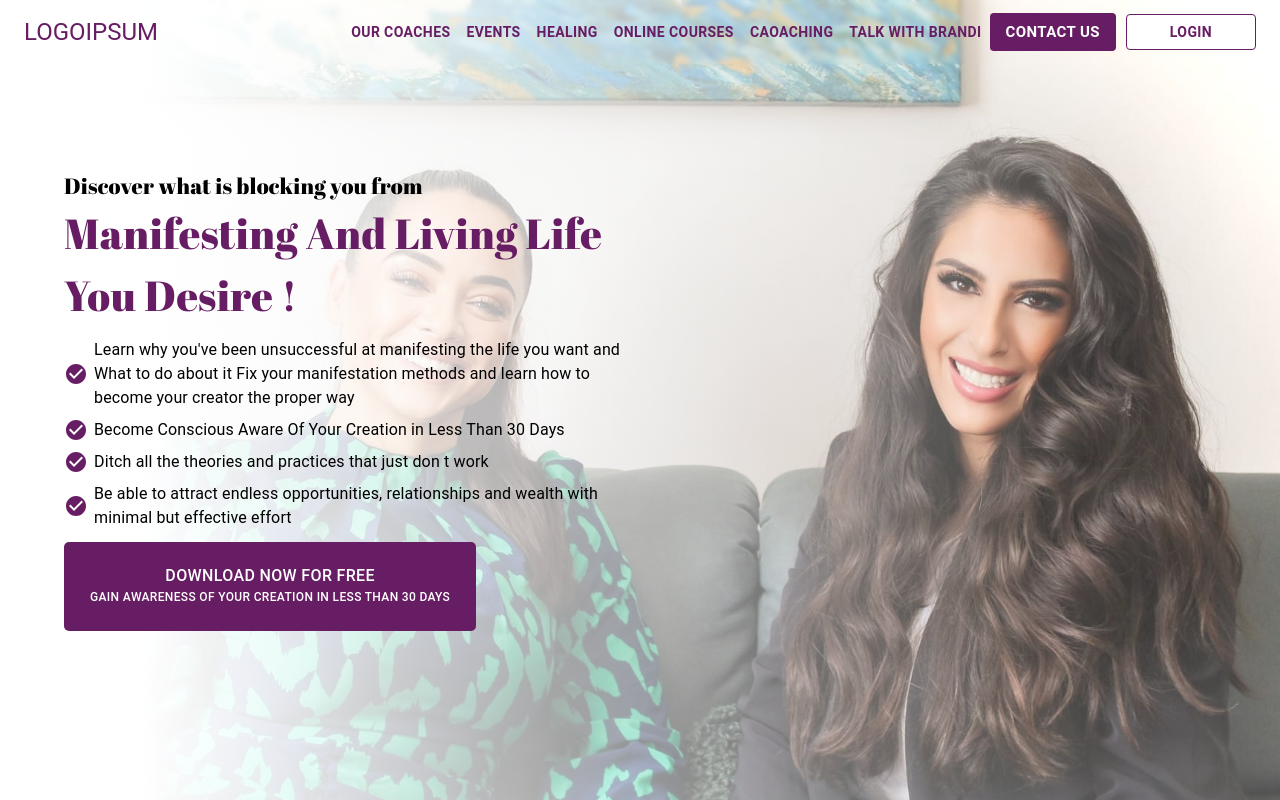
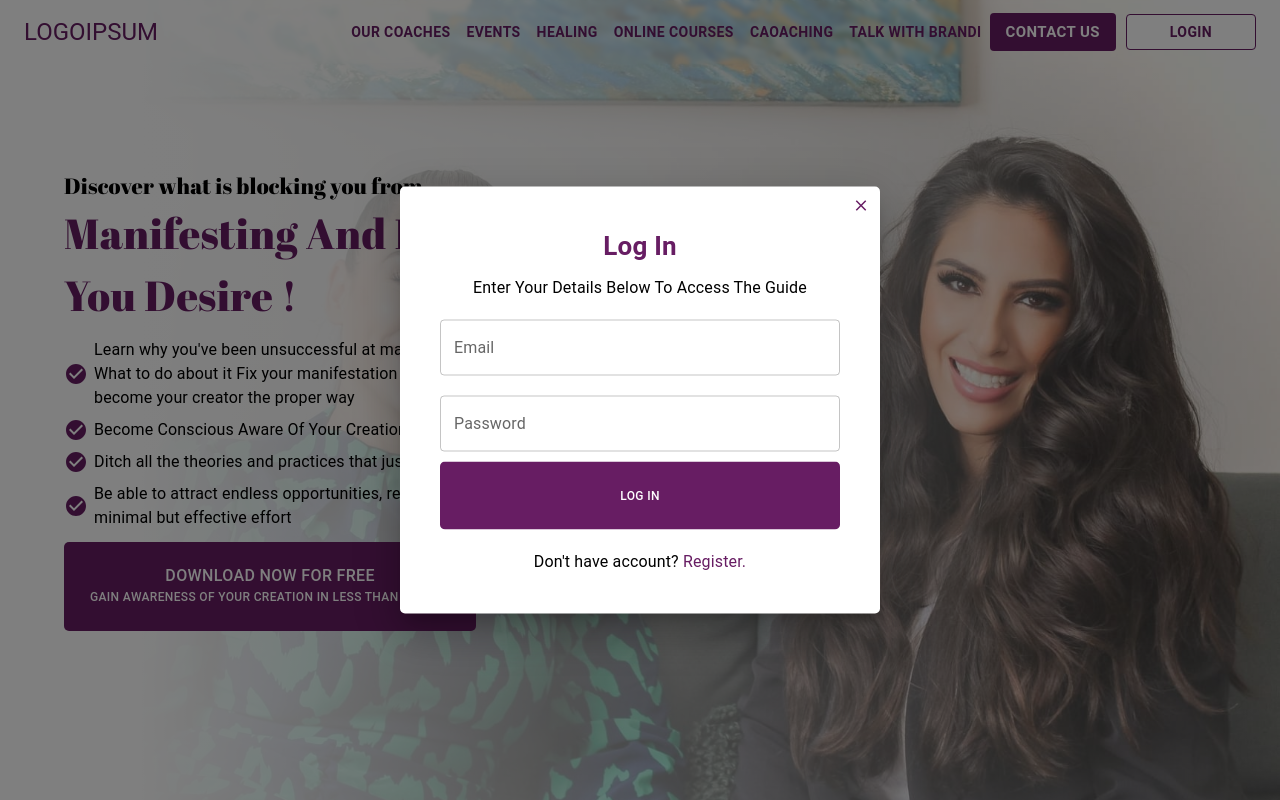
Before and after one commit to bonzark/coaching, a React (Vite) app in the folder client/: page / in a window 1280 px wide. Both pictures are taken after a click on the button "LOGIN". Shown: the top 800 px of the page. Built offline with nearby package versions, Linux system fonts and the light colour scheme.

Commit message:
form issues solved

```diff
--- a/client/src/layout/navbar/index.jsx
+++ b/client/src/layout/navbar/index.jsx
@@ -54,10 +54,12 @@ const Navbar = () => {
 
   const isLoggedIn = !!getAuthToken();
 
-  console.log("isLoggedIn", isLoggedIn);
   const [open, setOpen] = React.useState(false);
   const handleOpen = () => setOpen(true);
-  const handleClose = () => setOpen(false);
+  const handleClose = (formik) => {
+    setOpen(false);
+    formik.resetForm();
+  };
 
   const drawer = (
     <Box onClick={handleDrawerToggle} sx={{ textAlign: "center" }}>
@@ -248,6 +250,7 @@ const Navbar = () => {
                   },
                   display: { xs: "none", md: "block" },
                 }}
+                onClick={handleOpen}
               >
                 Login
               </Button>
--- a/client/src/sections/FormModal.jsx
+++ b/client/src/sections/FormModal.jsx
@@ -1,25 +1,31 @@
-import React, { useState } from 'react';
-import { useSnackbar } from 'notistack';
-import { useFormik } from 'formik';
-import { Box, Typography } from '@mui/material';
-import { MainModal } from '../components/MainModal';
-import { PrimaryBtn } from '../components/PrimaryBtn';
-import { InputBox } from '../components/InputBox';
-import { login, register } from '../services/auth.service';
-import { setToken, setUserDetails } from '../utils/auth';
-import { validationLoginSchema, validationRegisterSchema } from '../utils/validation';
+import React, { useState } from "react";
+import { useSnackbar } from "notistack";
+import { useFormik } from "formik";
+import { Box, Typography } from "@mui/material";
+import { MainModal } from "../components/MainModal";
+import { PrimaryBtn } from "../components/PrimaryBtn";
+import { InputBox } from "../components/InputBox";
+import { login, register } from "../services/auth.service";
+import { setToken, setUserDetails } from "../utils/auth";
+import {
+  validationLoginSchema,
+  validationRegisterSchema,
+} from "../utils/validation";
 
 const FormModal = ({ open, handleClose }) => {
   const { enqueueSnackbar } = useSnackbar();
-  const [logingForm, setLogingForm] = useState(false);
+  const [logingForm, setLogingForm] = useState(true);
 
   const formik = useFormik({
     initialValues: {
-      name: '',
-      email: '',
-      password: '',
+      name: "",
+      email: "",
+      password: "",
     },
-    validationSchema: !logingForm ? validationRegisterSchema : validationLoginSchema,
+    enableReinitialize: true,
+    validationSchema: !logingForm
+      ? validationRegisterSchema
+      : validationLoginSchema,
     onSubmit: (values) => {
       if (logingForm) {
         const data = {
@@ -28,25 +34,25 @@ const FormModal = ({ open, handleClose }) => {
         };
         login(data)
           .then((res) => {
-            enqueueSnackbar(res?.data?.message, { variant: 'success' });
+            enqueueSnackbar(res?.data?.message, { variant: "success" });
             setToken(res?.data?.token);
             setUserDetails(res?.data?.user);
-            handleClose();
+            handleClose(formik.resetForm());
           })
           .catch((error) => {
             enqueueSnackbar(error?.response?.data?.errors[0]?.msg, {
-              variant: 'error',
+              variant: "error",
             });
           });
       } else {
         register(values)
           .then((res) => {
-            enqueueSnackbar(res?.data?.message, { variant: 'success' });
-            handleClose();
+            enqueueSnackbar(res?.data?.message, { variant: "success" });
+            handleClose(formik.resetForm());
           })
           .catch((error) => {
             enqueueSnackbar(error?.response?.data?.errors[0]?.msg, {
-              variant: 'error',
+              variant: "error",
             });
           });
       }
@@ -56,25 +62,25 @@ const FormModal = ({ open, handleClose }) => {
   return (
     <MainModal open={open} handleClose={handleClose}>
       <Typography
-        component={'h4'}
+        component={"h4"}
         sx={{
-          fontSize: '26px',
-          fontWeight: '600',
-          textAlign: 'center',
-          color: '#671d63',
-          marginBottom: '10px',
+          fontSize: "26px",
+          fontWeight: "600",
+          textAlign: "center",
+          color: "#671d63",
+          marginBottom: "10px",
         }}
       >
-        {logingForm ? 'Log In' : 'Register'}
+        {logingForm ? "Log In" : "Register"}
       </Typography>
       <Typography
-        component={'p'}
+        component={"p"}
         sx={{
-          fontSize: '16px',
-          fontWeight: '400',
-          textAlign: 'center',
-          color: '#000',
-          marginBottom: '10px',
+          fontSize: "16px",
+          fontWeight: "400",
+          textAlign: "center",
+          color: "#000",
+          marginBottom: "10px",
         }}
       >
         Enter Your Details Below To Access The Guide
@@ -118,16 +124,20 @@ const FormModal = ({ open, handleClose }) => {
             helperText={formik.touched.password && formik.errors.password}
           />
           <PrimaryBtn fullWidth type="submit">
-            {logingForm ? 'Log In' : 'Register'}
+            {logingForm ? "Log In" : "Register"}
           </PrimaryBtn>
 
-          <Typography sx={{ textAlign: 'center', mt: '20px' }}>
-            {logingForm ? "Don't have account? " : 'Already Registered? '}
+          <Typography sx={{ textAlign: "center", mt: "20px" }}>
+            {logingForm ? "Don't have account? " : "Already Registered? "}
             <span
-              style={{ cursor: 'pointer', color: '#671d63' }}
-              onClick={() => setLogingForm(!logingForm)}
+              style={{ cursor: "pointer", color: "#671d63" }}
+              onClick={() => {
+                console.log("formik", formik);
+                formik.resetForm();
+                setLogingForm(!logingForm);
+              }}
             >
-              {logingForm ? 'Register.' : 'Log In.'}
+              {logingForm ? "Register." : "Log In."}
             </span>
           </Typography>
         </form>
--- a/client/src/sections/heroBanner.jsx
+++ b/client/src/sections/heroBanner.jsx
@@ -34,7 +34,10 @@ const listItems = [
 const HeroBanner = () => {
   const [open, setOpen] = useState(false);
   const handleOpen = () => setOpen(true);
-  const handleClose = () => setOpen(false);
+  const handleClose = (resetForm) => {
+    setOpen(false);
+    resetForm();
+  };
   return (
     <>
       <FormModal open={open} handleClose={handleClose} />
--- a/client/src/utils/validation.js
+++ b/client/src/utils/validation.js
@@ -1,26 +1,38 @@
-import * as yup from 'yup';
+import * as yup from "yup";
 
 export const validationRegisterSchema = yup.object({
-  name: yup.string('Enter your email').required('Email is required'),
-  email: yup.string('Enter your email').email('Enter a valid email').required('Email is required'),
+  name: yup.string("Enter your Name").required("Name is required"),
+  email: yup
+    .string("Enter your email")
+    .email("Enter a valid email")
+    .required("Email is required"),
   password: yup
     .string()
     .trim()
-    .min(8, 'Password must be at least 8 characters')
-    .matches(/\d/, 'Password must contain at least one digit')
-    .matches(/[A-Z]/, 'Password must contain at least one uppercase letter')
-    .matches(/[a-z]/, 'Password must contain at least one lowercase letter')
-    .matches(/[!@#$%^&*(),.?":{}|<>]/, 'Password must contain at least one special character'),
+    .min(8, "Password must be at least 8 characters")
+    .matches(/\d/, "Password must contain at least one digit")
+    .matches(/[A-Z]/, "Password must contain at least one uppercase letter")
+    .matches(/[a-z]/, "Password must contain at least one lowercase letter")
+    .matches(
+      /[!@#$%^&*(),.?":{}|<>]/,
+      "Password must contain at least one special character"
+    ),
 });
 
 export const validationLoginSchema = yup.object({
-  email: yup.string('Enter your email').email('Enter a valid email').required('Email is required'),
+  email: yup
+    .string("Enter your email")
+    .email("Enter a valid email")
+    .required("Email is required"),
   password: yup
     .string()
     .trim()
-    .min(8, 'Password must be at least 8 characters')
-    .matches(/\d/, 'Password must contain at least one digit')
-    .matches(/[A-Z]/, 'Password must contain at least one uppercase letter')
-    .matches(/[a-z]/, 'Password must contain at least one lowercase letter')
-    .matches(/[!@#$%^&*(),.?":{}|<>]/, 'Password must contain at least one special character'),
+    .min(8, "Password must be at least 8 characters")
+    .matches(/\d/, "Password must contain at least one digit")
+    .matches(/[A-Z]/, "Password must contain at least one uppercase letter")
+    .matches(/[a-z]/, "Password must contain at least one lowercase letter")
+    .matches(
+      /[!@#$%^&*(),.?":{}|<>]/,
+      "Password must contain at least one special character"
+    ),
 });
```
Also changed, not shown: client/src/sections/carousel.jsx (+6 -4 lines).
